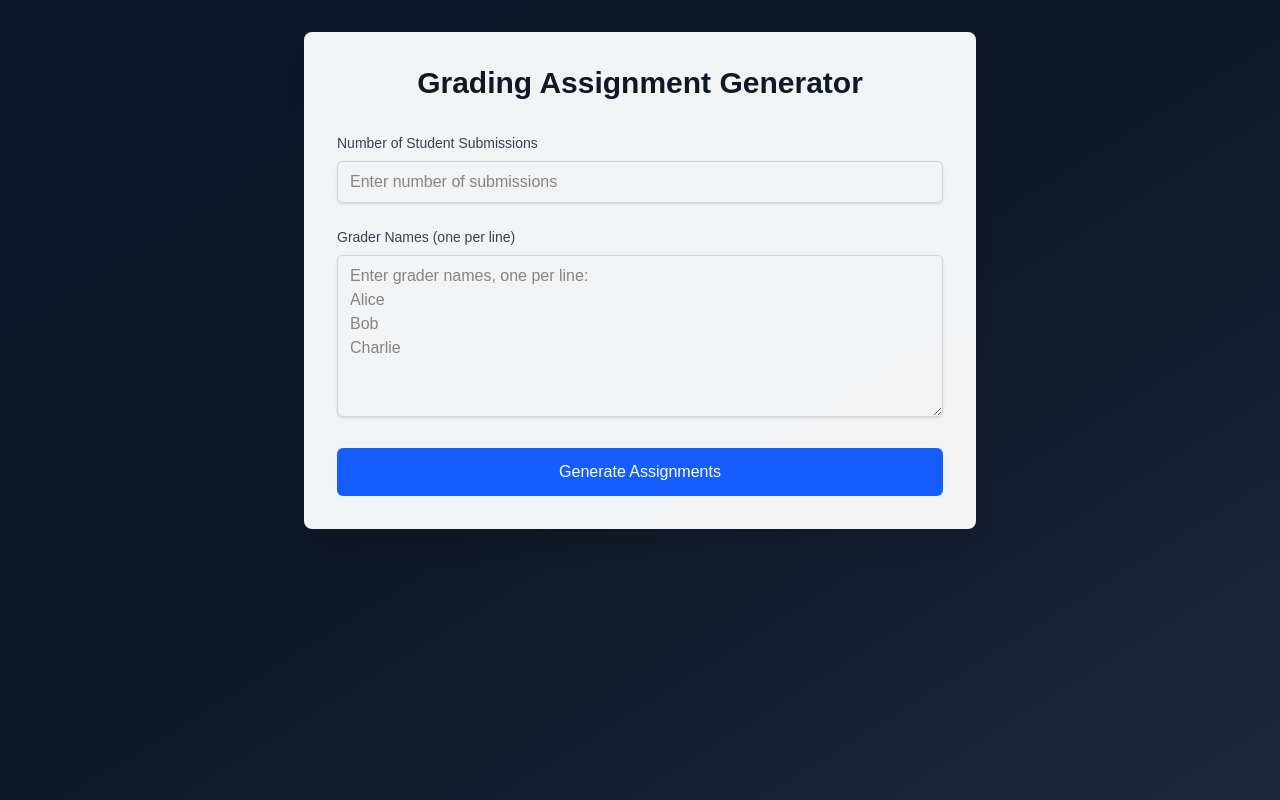
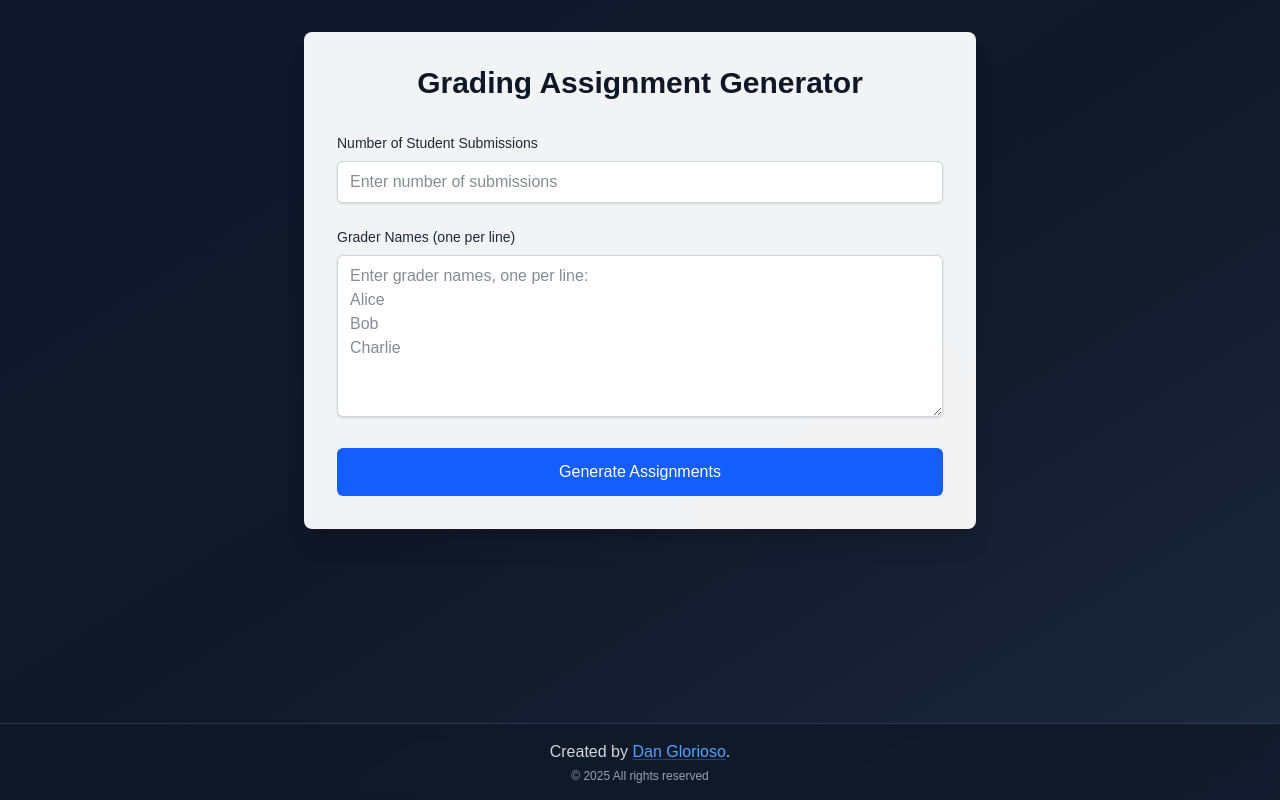
Before and after one commit to danglorioso/ta-grading, a Next.js app: page / in a window 1280 px wide. Built offline with nearby package versions, Linux system fonts and the light colour scheme.

Commit message:
New colors, add footer

```diff
--- a/src/app/layout.tsx
+++ b/src/app/layout.tsx
@@ -2,6 +2,7 @@ import type { Metadata } from "next";
 import { Geist, Geist_Mono } from "next/font/google";
 import "./globals.css";
 import { Analytics } from "@vercel/analytics/next"
+import Footer from "@/components/Footer";
 
 const geistSans = Geist({
   variable: "--font-geist-sans",
@@ -26,13 +27,14 @@ export default function RootLayout({
   return (
     <html lang="en">
       <body
-        className={`${geistSans.variable} ${geistMono.variable} antialiased`}
+        className={`${geistSans.variable} ${geistMono.variable} antialiased min-h-screen flex flex-col`}
       >
-        {children}
+        <main className="flex-1">
+          {children}
+        </main>
+      <Footer />
       </body>
       <Analytics />
     </html>
-
-
   );
 }
--- a/src/app/page.tsx
+++ b/src/app/page.tsx
@@ -1,7 +1,10 @@
-import GradingAssignmentForm from '../components/GradingAssignmentForm';
+import GradingAssignmentForm from '../components/Form';
+// import Footer from '@/components/Footer';
 
 export default function Home() {
   return (
-    <GradingAssignmentForm />
+    <div className="flex flex-col min-h-screen">
+      <GradingAssignmentForm />
+    </div>
   );
 }
--- /dev/null
+++ b/src/components/Footer.tsx
@@ -0,0 +1,31 @@
+'use client'
+import React from 'react'
+
+export default function Footer() {
+  return (
+    <footer className="fixed bottom-0 left-0 w-full bg-gray-900/80 backdrop-blur border-t border-gray-600/50 mt-auto">
+      <div className="max-w-6xl mx-auto px-6 py-4">
+        <div className="flex flex-col items-center space-y-4">
+          {/* Main content */}
+          <div className="text-center">
+            <p className="text-gray-300 text-sm md:text-base mb-1">
+              Created by{" "}
+              <a
+                href="https://danglorioso.com"
+                target="_blank"
+                rel="noopener noreferrer"
+                className="text-blue-400 hover:text-blue-300 font-medium transition-colors duration-300 underline decoration-blue-400/30 hover:decoration-blue-300/60 underline-offset-2"
+              >
+                Dan Glorioso
+              </a>
+              .
+            </p>
+            <p className="text-gray-400 text-xs">
+              © {new Date().getFullYear()} All rights reserved
+            </p>
+          </div>
+        </div>
+      </div>
+    </footer>
+  );
+};
--- a/src/components/GradingAssignmentForm.tsx
+++ b/src/components/Form.tsx
@@ -94,7 +94,7 @@ export default function GradingAssignmentForm() {
           {!showResults ? (
             <div className="space-y-6">
               <div>
-                <label htmlFor="submissions" className="block text-sm font-medium text-gray-700 mb-2">
+                <label htmlFor="submissions" className="block text-sm font-medium text-gray-800 mb-2">
                   Number of Student Submissions
                 </label>
                 <input
@@ -102,14 +102,14 @@ export default function GradingAssignmentForm() {
                   id="submissions"
                   value={numSubmissions}
                   onChange={(e) => setNumSubmissions(e.target.value)}
-                  className="w-full px-3 py-2 border border-gray-300 rounded-md shadow-sm focus:outline-none focus:ring-2 focus:ring-blue-500 focus:border-blue-500"
+                  className="w-full px-3 py-2 border border-gray-300 rounded-md shadow-sm focus:outline-none focus:ring-2 focus:ring-blue-500 focus:border-blue-500 bg-white text-gray-900"
                   placeholder="Enter number of submissions"
                   min="1"
                 />
               </div>
 
               <div>
-                <label htmlFor="graders" className="block text-sm font-medium text-gray-700 mb-2">
+                <label htmlFor="graders" className="block text-sm font-medium text-gray-800 mb-2">
                   Grader Names (one per line)
                 </label>
                 <textarea
@@ -117,7 +117,7 @@ export default function GradingAssignmentForm() {
                   value={graderNames}
                   onChange={(e) => setGraderNames(e.target.value)}
                   rows={6}
-                  className="w-full px-3 py-2 border border-gray-300 rounded-md shadow-sm focus:outline-none focus:ring-2 focus:ring-blue-500 focus:border-blue-500"
+                  className="w-full px-3 py-2 border border-gray-300 rounded-md shadow-sm focus:outline-none focus:ring-2 focus:ring-blue-500 focus:border-blue-500 bg-white text-gray-900"
                   placeholder="Enter grader names, one per line:&#10;Alice&#10;Bob&#10;Charlie"
                 />
               </div>
```
